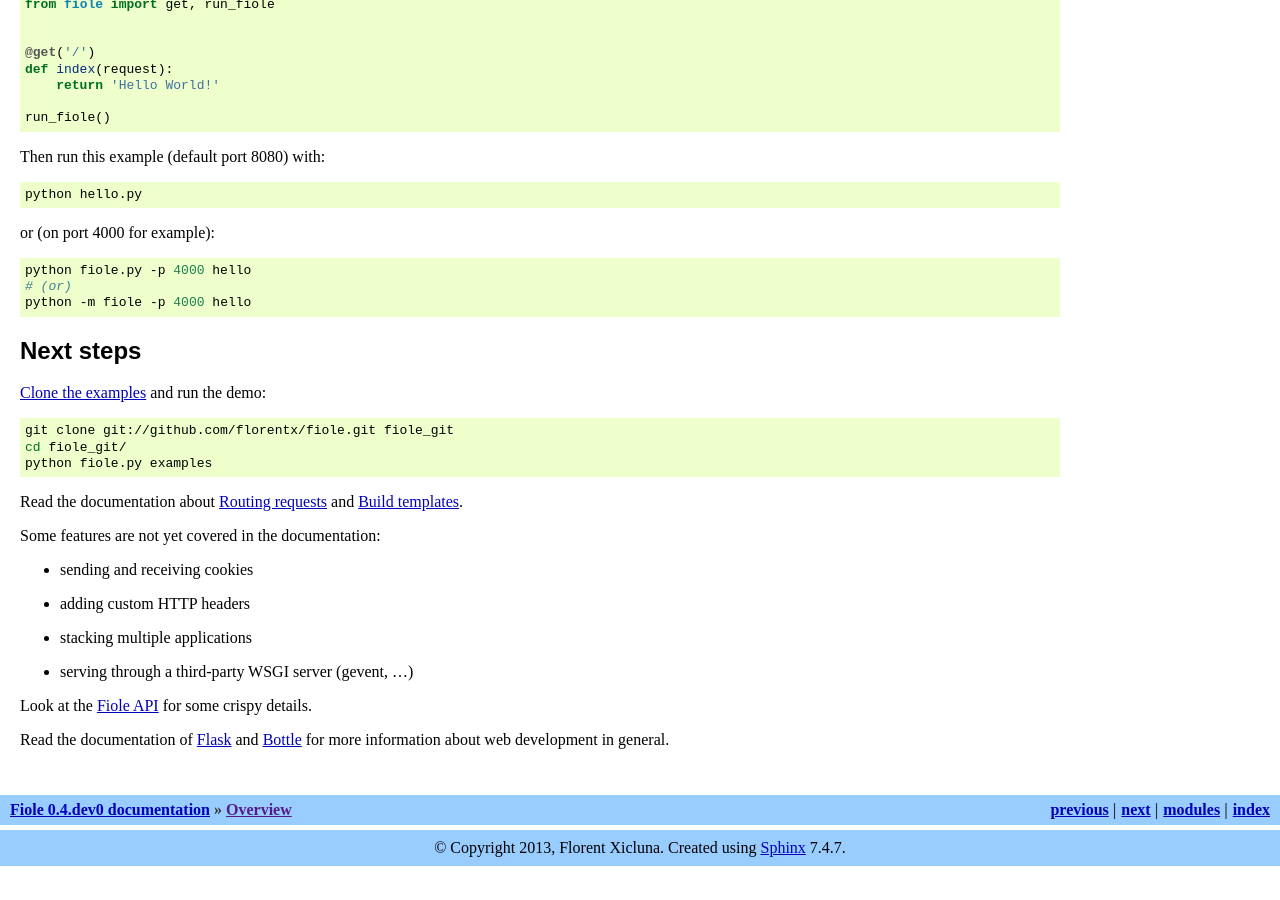
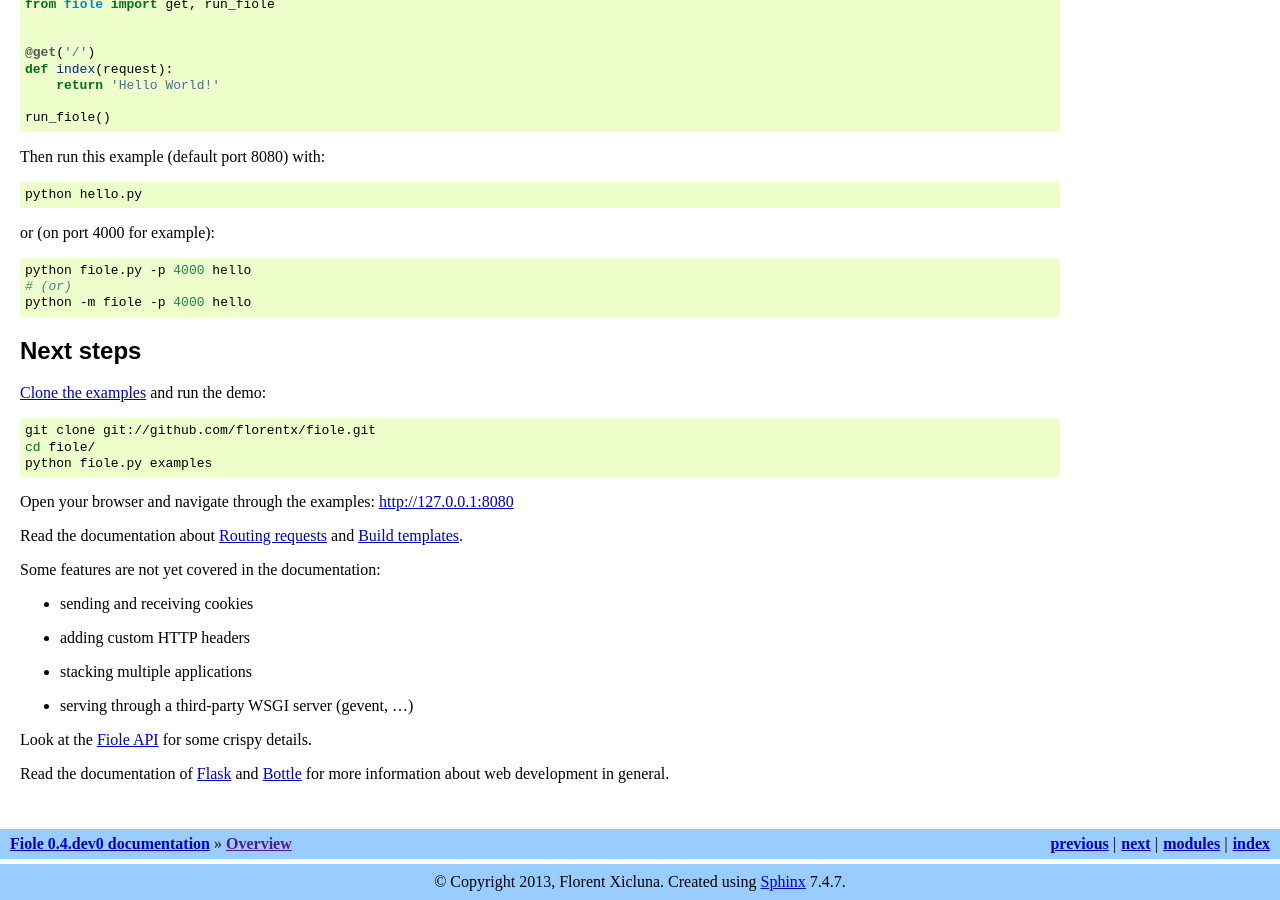
Before and after one commit to florentx/fiole, a Sphinx documentation site: the page built from docs/intro.rst, in a window 1280 px wide and 900 px high, scrolled down 788 px. Built offline with Sphinx 7.4.7, drawn with Linux system fonts in a browser that asks for light colours; before the commit the page ends 1654 px from its top, so only the background shows below that.

Commit message:
Minor documentation update

```diff
--- a/docs/intro.rst
+++ b/docs/intro.rst
@@ -75,9 +75,11 @@ Next steps
 
 .. code-block:: bash
 
-  git clone git://github.com/florentx/fiole.git fiole_git
-  cd fiole_git/
+  git clone git://github.com/florentx/fiole.git
+  cd fiole/
   python fiole.py examples
+
+Open your browser and navigate through the examples: http://127.0.0.1:8080
 
 Read the documentation about :doc:`routing` and :doc:`template`.
 
```
